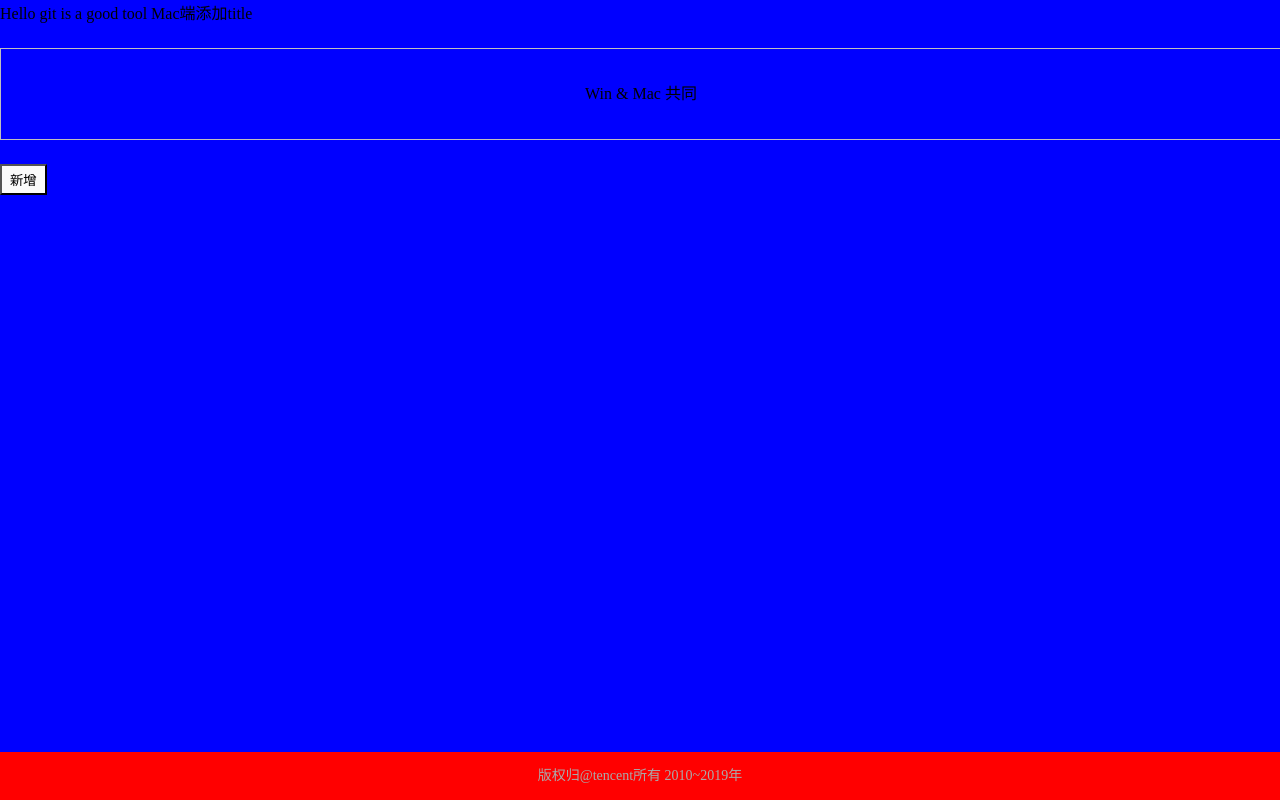
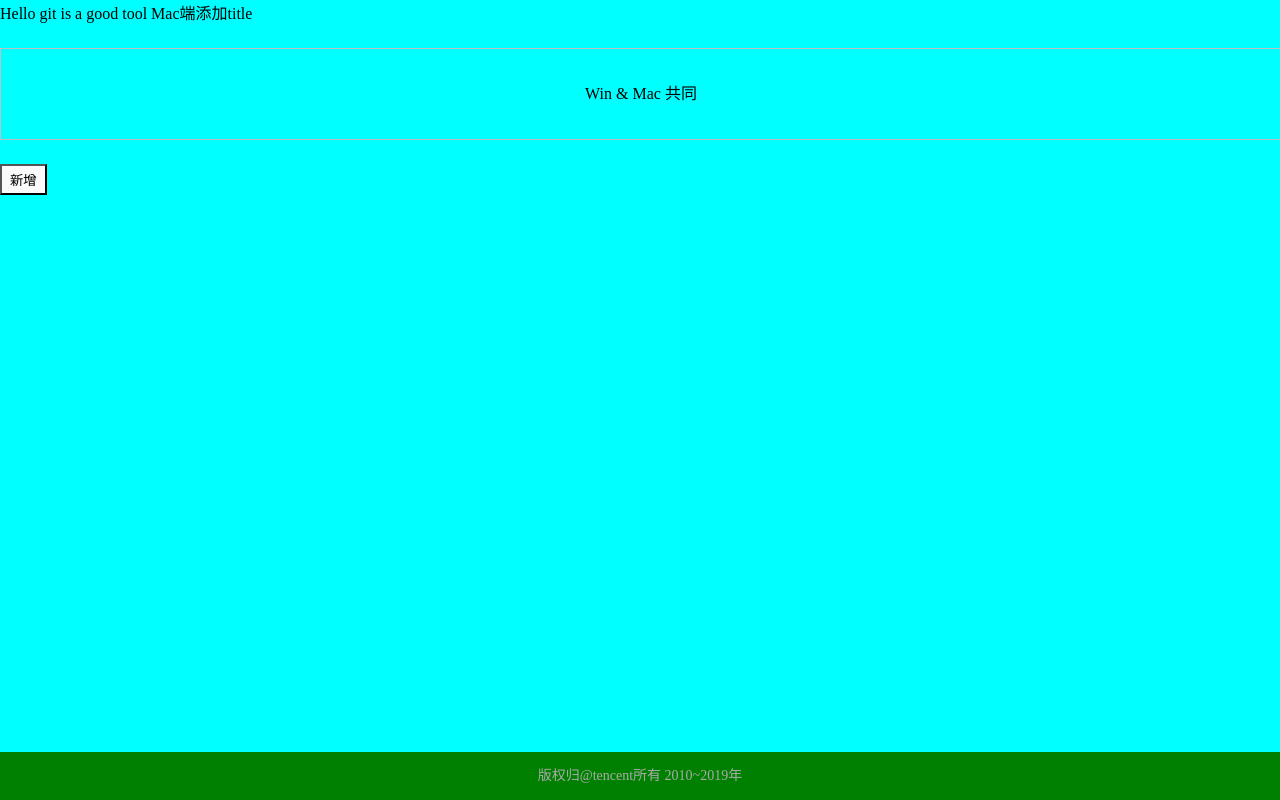
Before and after one commit to zLoong/sourcetree-pro, a plain HTML site: page index.html in a window 1280 px wide. Drawn offline with Linux system fonts and the light colour scheme.

Commit message:
dev-temp4.0   index.css 背景色#0ff，.footer  green

```diff
--- a/index.css
+++ b/index.css
@@ -3,7 +3,7 @@
     margin: 0;
 }
 html {
-    background: #00F;
+    background: #0ff;
 }
 .header{
     width: 100%;
@@ -29,5 +29,5 @@ html {
     color: #AAA;
     font-size: 14px;
     bottom: 0;
-    background: red;
+    background: green;
 }
```
